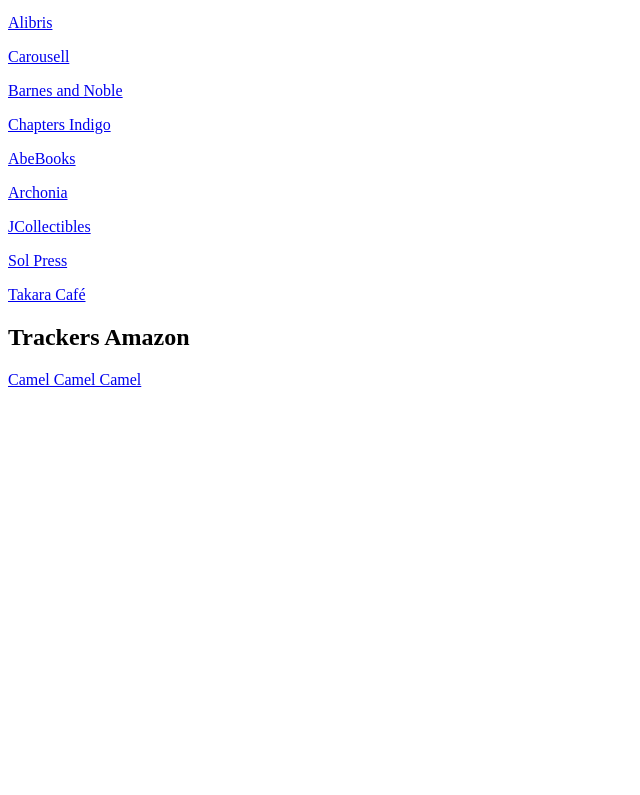
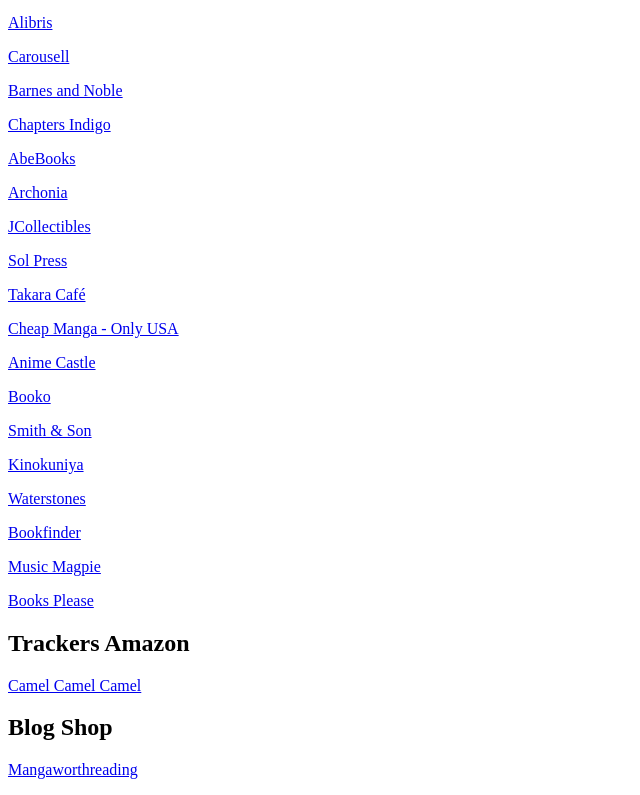
Before and after one commit to Sancti0n/guide-recherche-mangas, a plain HTML site: page index.html in a window 1280 px wide. Shown: the part 758-1553 px from the top of the page, without its empty margins (0-640 px from the left). Before the commit the page ends 1163 px from the top, so only its background shows below. Drawn offline with Linux system fonts and the light colour scheme.

Commit message:
update readme

```diff
--- a/index.html
+++ b/index.html
@@ -37,10 +37,23 @@
         <p><a href="https://jcollectiblesoutlet.com/">JCollectibles</a></p>
         <p><a href="https://shop.solpress.co/">Sol Press</a></p>
         <p><a href="https://www.takara.cafe/store-1">Takara Café</a></p>
+        <p><a href="https://www.cheapmanga.com/">Cheap Manga - Only USA</a></p>
+        <p><a href="https://www.animecastle.com">Anime Castle</a></p>
+        <p><a href="https://booko.com.au/">Booko</a></p>
+        <p><a href="https://www.smithandson.com/">Smith & Son</a></p>
+        <p><a href="https://united-states.kinokuniya.com/">Kinokuniya</a></p>
+        <p><a href="https://www.waterstones.com">Waterstones</a></p>
+        <p><a href="https://www.bookfinder.com/">Bookfinder</a></p>
+        <p><a href="https://www.musicmagpie.co.uk/store/">Music Magpie</a></p>
+        <p><a href="https://booksplea.se">Books Please</a></p>
     </div>
     <div>
         <h2 class="title">Trackers Amazon</h2>
         <p><a href="https://camelcamelcamel.com/">Camel Camel Camel</a></p>
     </div>
+    <div>
+        <h2 class="title">Blog Shop</h2>
+        <p><a href="https://mangaworthreading.co/manga-shops-in-london/">Mangaworthreading</a></p>
+    </div>
 </body>
 </html>
```
Also changed, not shown: 1 other file.
